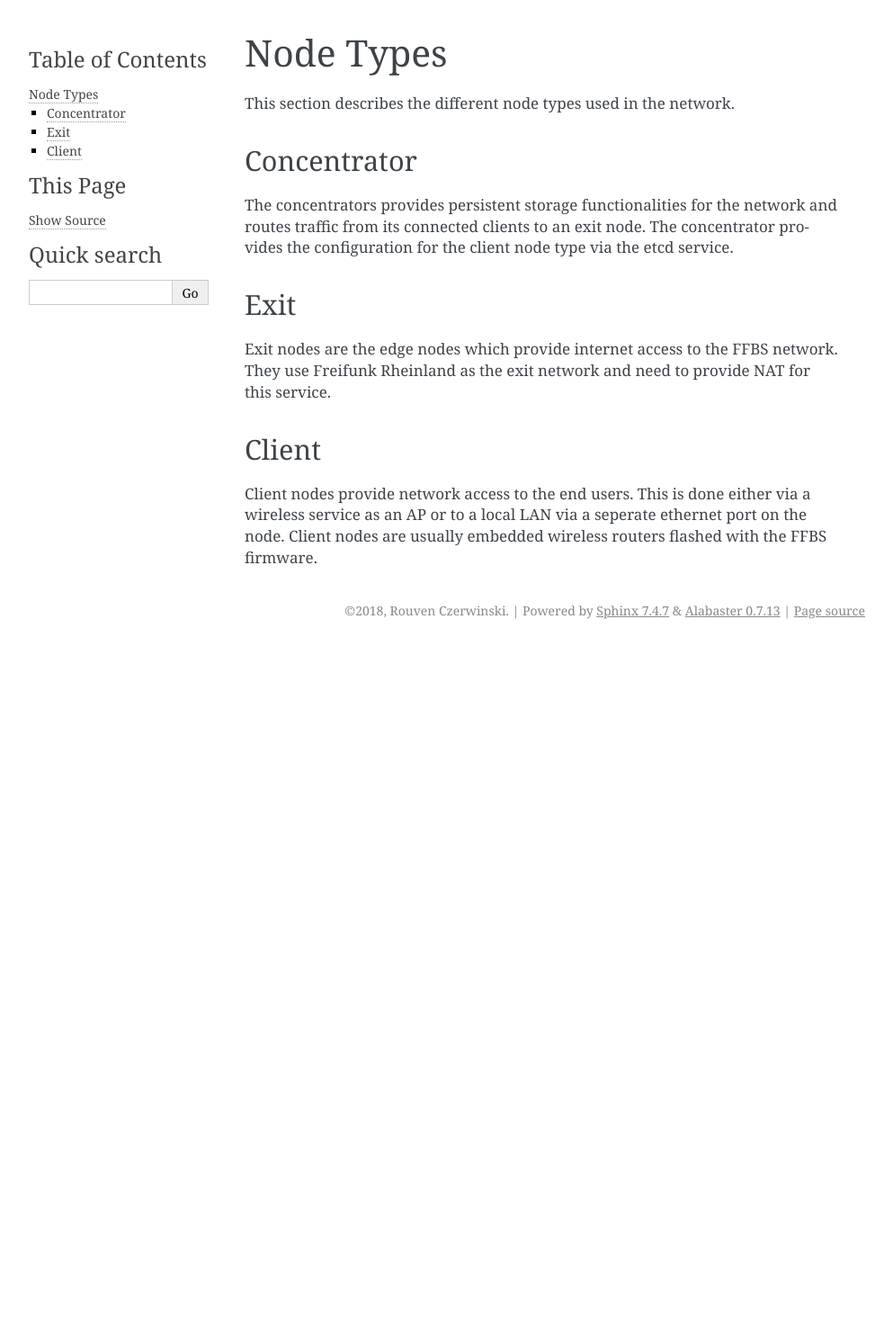
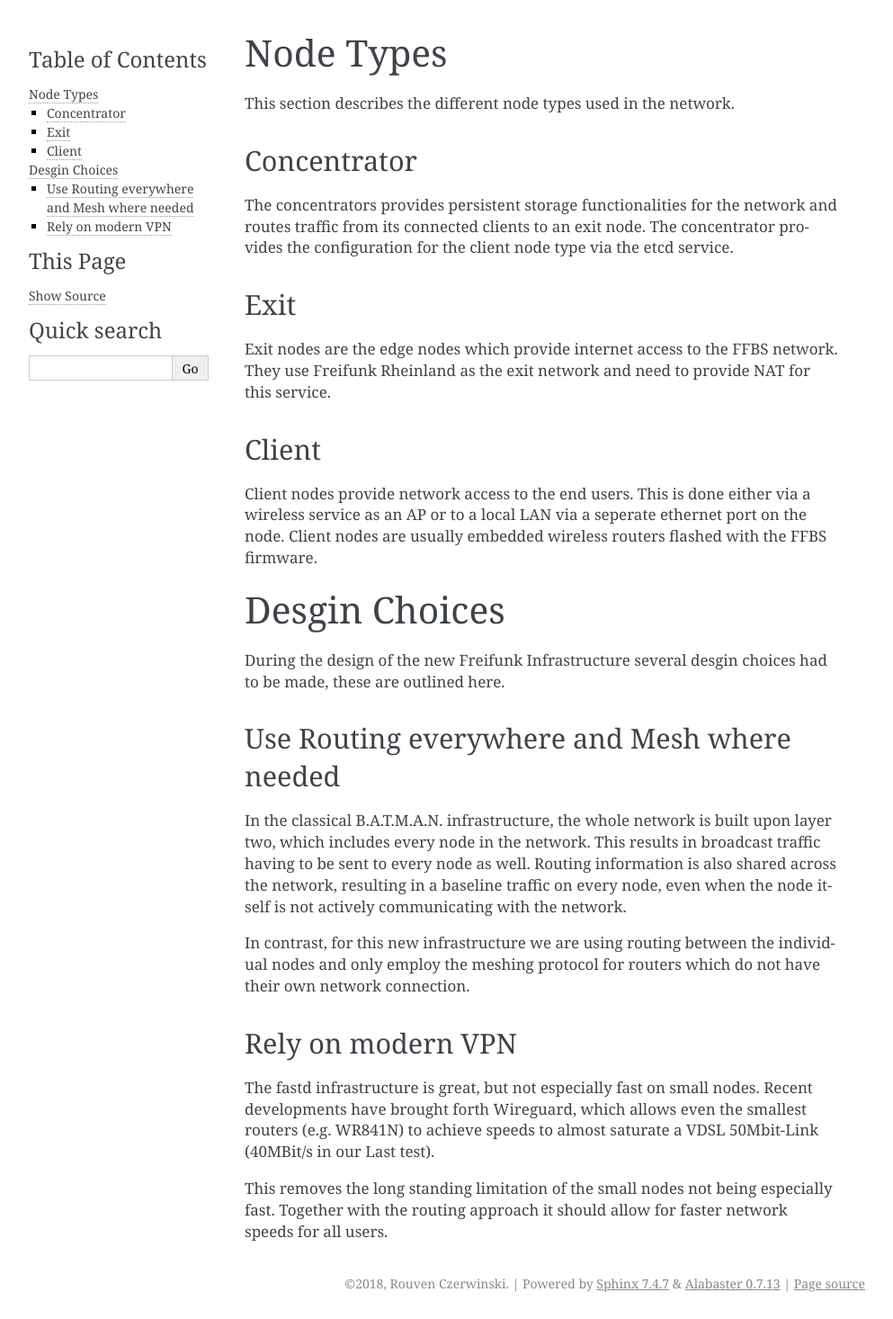
Before and after one commit to ffbs/documentation, a Sphinx documentation site: the page built from source/overview.rst, in a window 1280 px wide. Shown: the whole page at 90% size, without its empty margins (148-1141 px from the left). Built offline with Sphinx 7.4.7, drawn with Linux system fonts in a browser that asks for light colours; before the commit the page ends 900 px from its top, so only the background shows below that.

Commit message:
overview: add design choices
Signed-off-by: Rouven Czerwinski <rouven@czerwinskis.de>

```diff
--- a/source/overview.rst
+++ b/source/overview.rst
@@ -21,3 +21,38 @@ Client nodes provide network access to the end users. This is done either via a
 wireless service as an AP or to a local LAN via a seperate ethernet port on the
 node. Client nodes are usually embedded wireless routers flashed with the FFBS
 firmware.
+
+
+================
+ Desgin Choices
+================
+During the design of the new Freifunk Infrastructure several desgin choices had
+to be made, these are outlined here.
+
+Use Routing everywhere and Mesh where needed
+============================================
+In the classical B.A.T.M.A.N. infrastructure,
+the whole network is built upon layer two,
+which includes every node in the network.
+This results in broadcast traffic having to be sent to every node as well.
+Routing information is also shared across the network,
+resulting in a baseline traffic on every node,
+even when the node itself is not actively communicating with the network.
+
+In contrast, for this new infrastructure we are using routing between the
+individual nodes and only employ the meshing protocol for routers which do not
+have their own network connection.
+
+
+Rely on modern VPN
+==================
+The fastd infrastructure is great,
+but not especially fast on small nodes.
+Recent developments have brought forth Wireguard,
+which allows even the smallest routers (e.g. WR841N) to achieve speeds
+to almost saturate a VDSL 50Mbit-Link (40MBit/s in our Last test).
+
+This removes the long standing limitation of the small nodes not being
+especially fast.
+Together with the routing approach it should allow for faster network speeds for
+all users.
```
